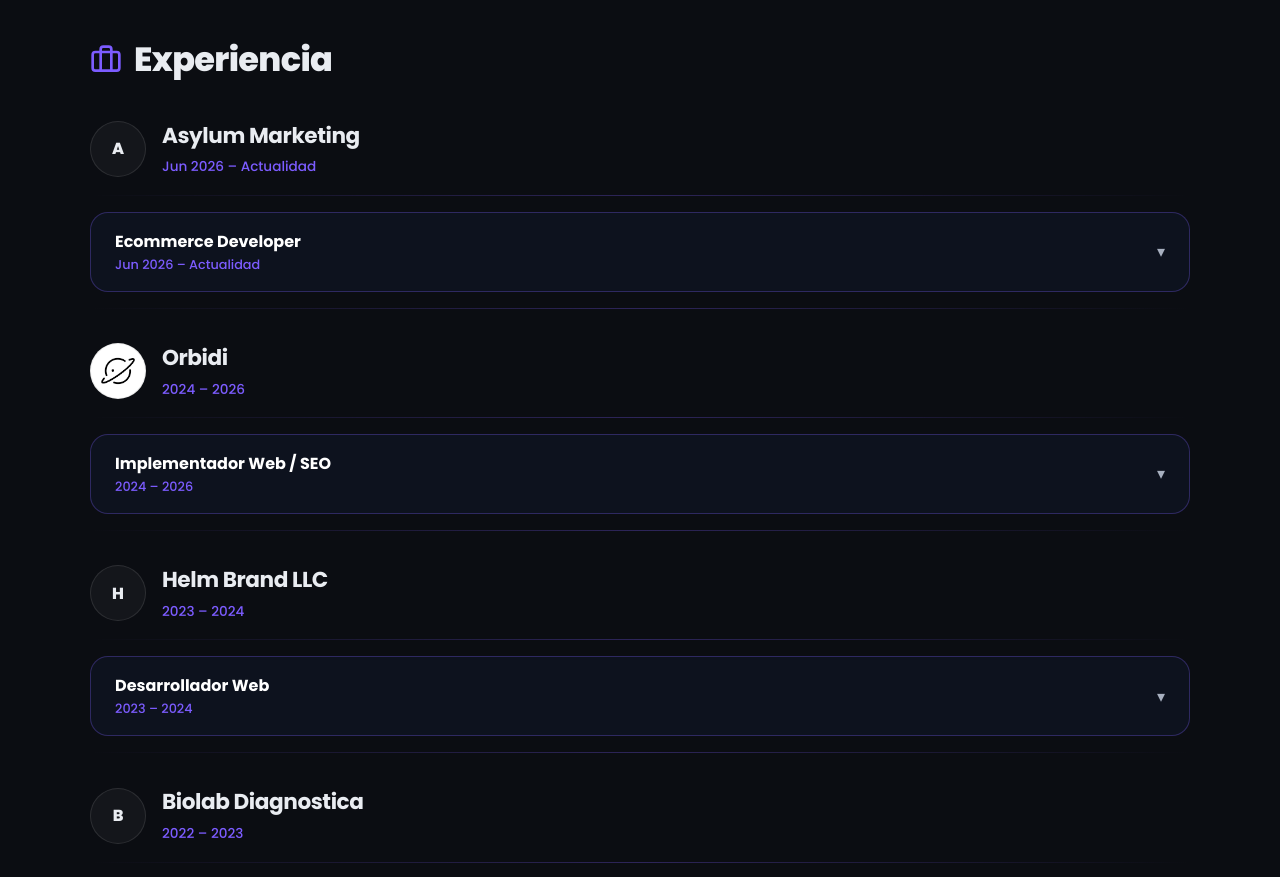
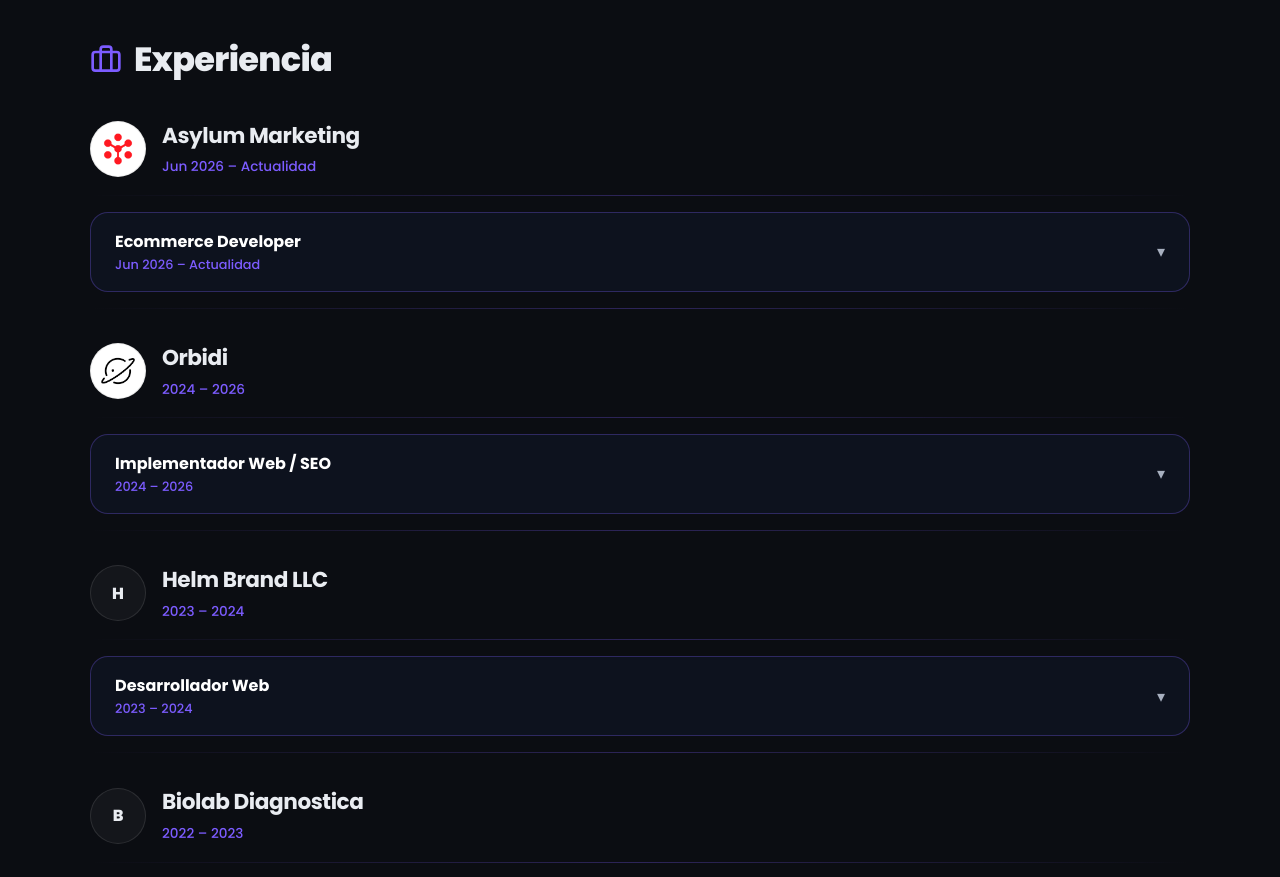
Before and after one commit to Juan2033/CV, a React (Vite) app: page / in a window 1280 px wide. Shown: the part 4280-5157 px from the top of the page. Built offline with nearby package versions, Linux system fonts and the light colour scheme.

Commit message:
Ajustes logo

```diff
--- a/src/data/resume.js
+++ b/src/data/resume.js
@@ -222,6 +222,7 @@
 
 export const experience = [
   {
+    logo: "/logos/asylum-marketing.png",
     company: "Asylum Marketing",
     period: { es: "Jun 2026 – Actualidad", en: "Jun 2026 – Present" },
     roles: [
```
Also changed, not shown: public/logos/asylum-marketing.png (added).
